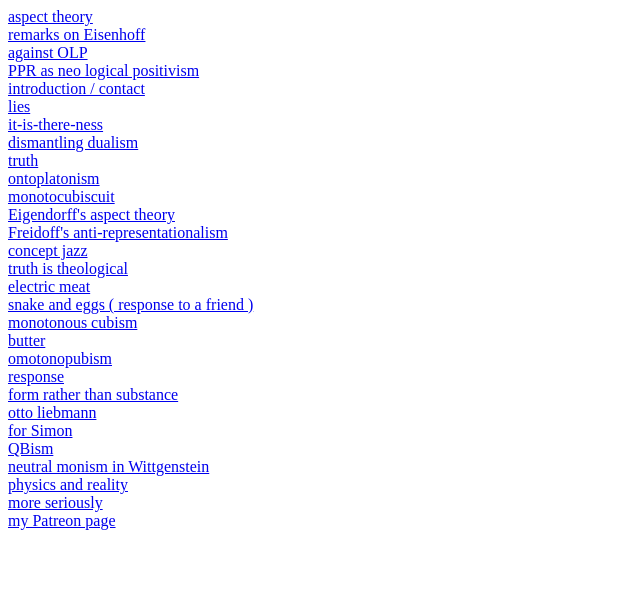
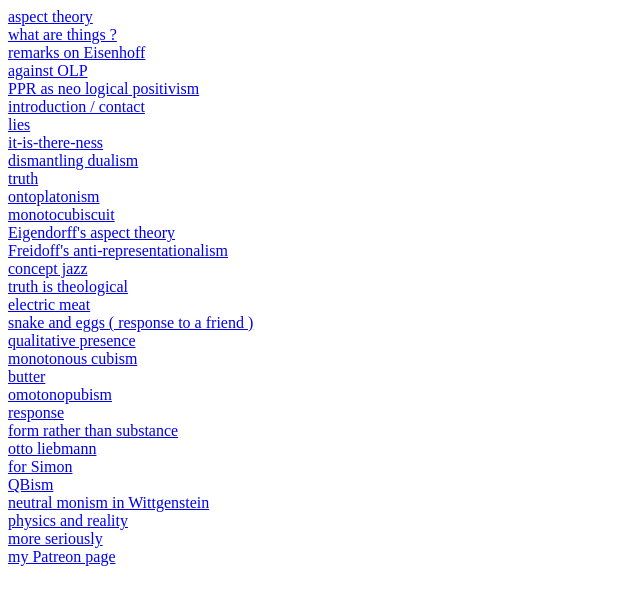
Before and after one commit to ontocubism/text, a plain HTML site: page index.html in a window 1280 px wide. Shown: the whole page, without its empty margins (0-640 px from the left). Drawn offline with Linux system fonts and the light colour scheme.

Commit message:
Update index.html

```diff
--- a/index.html
+++ b/index.html
@@ -1,6 +1,7 @@
 <!DOCTYPE html>
 <html>
     <a href="aspect_theory.pdf"> aspect theory </a><br>
+    <a href="things.pdf"> what are things ? </a><br>
     <a href="eisenhoff_0.pdf"> remarks on Eisenhoff </a><br>
     <a href="against_OLP.pdf"> against OLP </a><br>
     <a href="PPR_short.pdf"> PPR as neo logical positivism </a><br>
@@ -17,6 +18,7 @@
     <a href="theo.pdf"> truth is theological </a><br>
     <a href="meat.pdf"> electric meat </a><br>
     <a href="snake.pdf"> snake and eggs ( response to a friend ) </a><br>
+    <a href="quality.pdf"> qualitative presence </a><br>
     <a href="play.pdf"> monotonous cubism </a><br>
     <a href="butter.pdf"> butter </a><br>
     <a href="mono.pdf"> omotonopubism </a><br>
```
